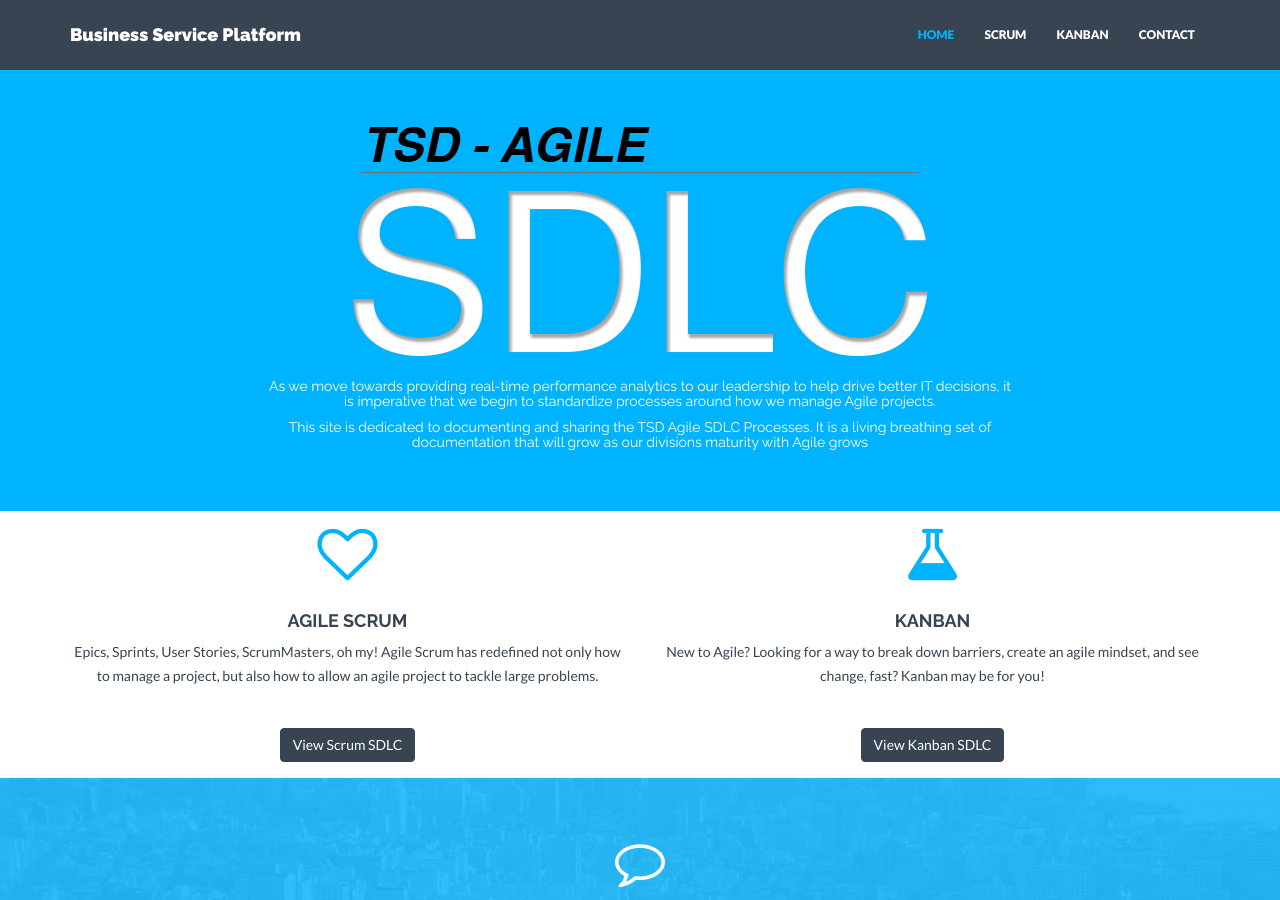
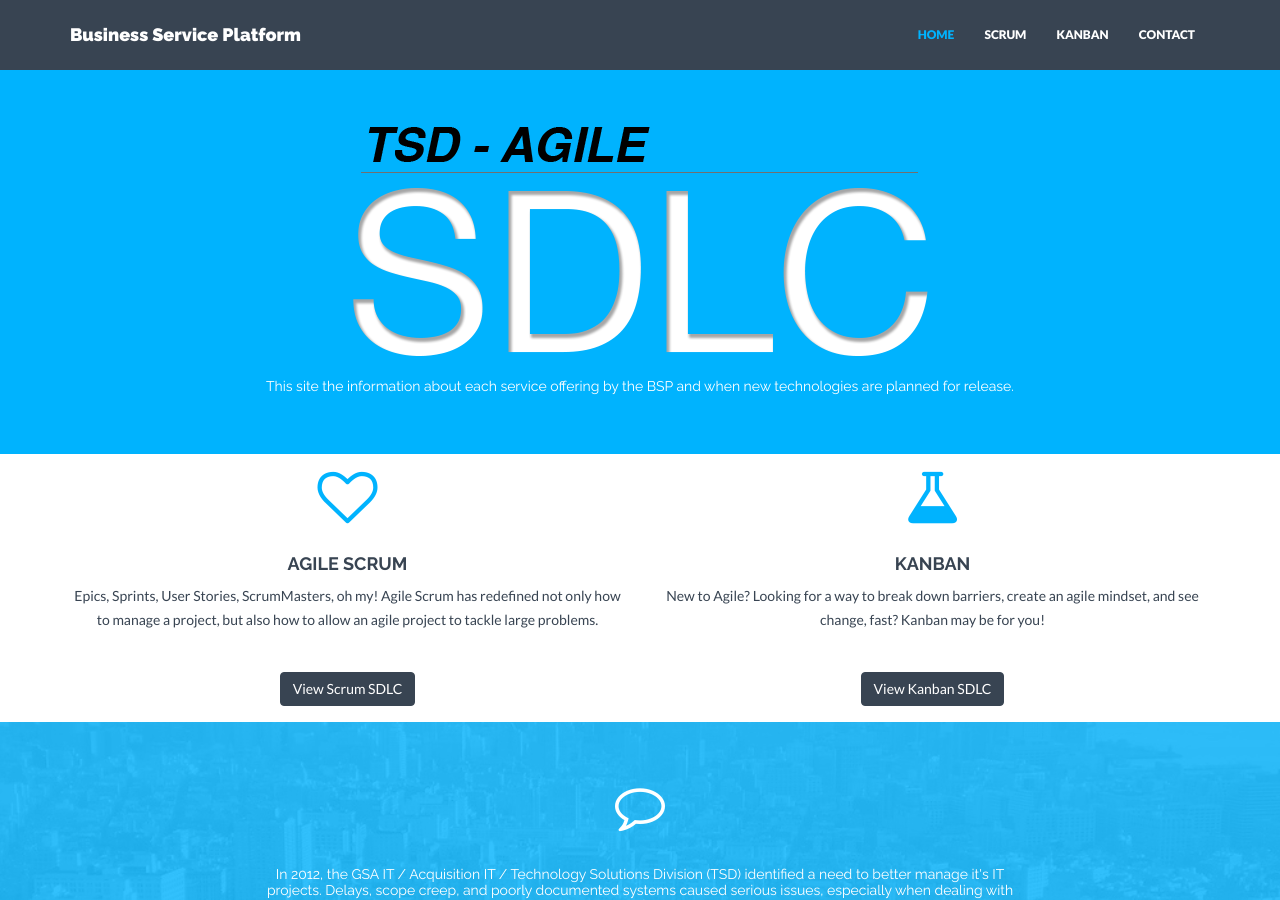
Before and after one commit to RobertDonovanGSA/BusinessServicesPlatform, a Jekyll site: the page built from index.html, in a window 1280 px wide and 900 px high. Built offline with Jekyll 4.4.1, drawn with Linux system fonts in a browser that asks for light colours; nearby versions of some CDN libraries.

Commit message:
Update header.html

```diff
--- a/_includes/header.html
+++ b/_includes/header.html
@@ -3,9 +3,8 @@
         <div class="row">
             <div class="col-lg-8 col-lg-offset-2 himg">
                 <img src="{{ "/assets/img/home-banner.png" | prepend: site.baseurl }}" class="img-responsive">
-                <h5>As we move towards providing real-time performance analytics to our leadership to help drive better IT decisions, it is imperative that we begin to standardize processes around how we manage Agile projects.</h5>
 
-                <h5>This site is dedicated to documenting and sharing the TSD Agile SDLC Processes. It is a living breathing set of documentation that will grow as our divisions maturity with Agile grows</h5>
+                <h5>This site the information about each service offering by the BSP and when new technologies are planned for release.</h5>
             </div>
         </div><!-- /row -->
     </div> <!-- /container -->
```
